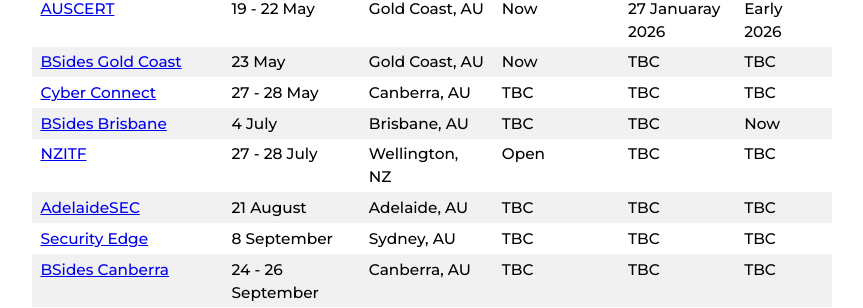
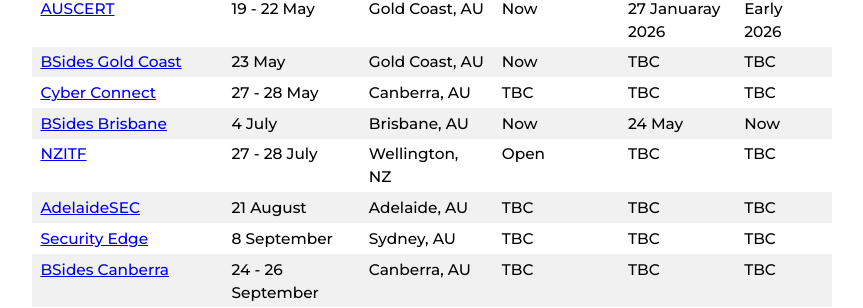
Before and after one commit to nzkarit/downundercons, a Jekyll site: the page built from index.markdown, in a window 1280 px wide and 900 px high, scrolled down 499 px. Shown: the part 146-454 px from the top of the window, without its empty margins (208-1071 px from the left). Built offline with Jekyll 4.4.1, drawn with Linux system fonts in a browser that asks for light colours.

Commit message:
Update index.markdown

```diff
--- a/index.markdown
+++ b/index.markdown
@@ -21,7 +21,7 @@ These are a list of hacker/infosec cons and meetups in the NZ and Aussie Area.
 | [AUSCERT](https://conference.auscert.org.au/) | 19 - 22 May | Gold Coast, AU | Now | 27 Januaray 2026 | Early 2026 |
 | [BSides Gold Coast](https://bsidesgoldie.com/) | 23 May | Gold Coast, AU | Now | TBC | TBC |
 | [Cyber Connect](https://www.cyberconnect.org.au/) | 27 - 28 May | Canberra, AU | TBC | TBC | TBC |
-| [BSides Brisbane](https://bsidesbrisbane.com/) | 4 July | Brisbane, AU | TBC | TBC | Now |
+| [BSides Brisbane](https://bsidesbrisbane.com/) | 4 July | Brisbane, AU | Now | 24 May | Now |
 | [NZITF](https://nzitf.org.nz/conference-details) | 27 - 28 July | Wellington, NZ | Open | TBC | TBC |
 | [AdelaideSEC](https://aisasecuritydays.com.au/) | 21 August | Adelaide, AU | TBC | TBC | TBC |
 | [Security Edge](https://adapt.com.au/events/security-edge/) | 8 September | Sydney, AU | TBC | TBC | TBC |
```
Also changed, not shown: other parts of index.markdown (+1 -1 lines).
